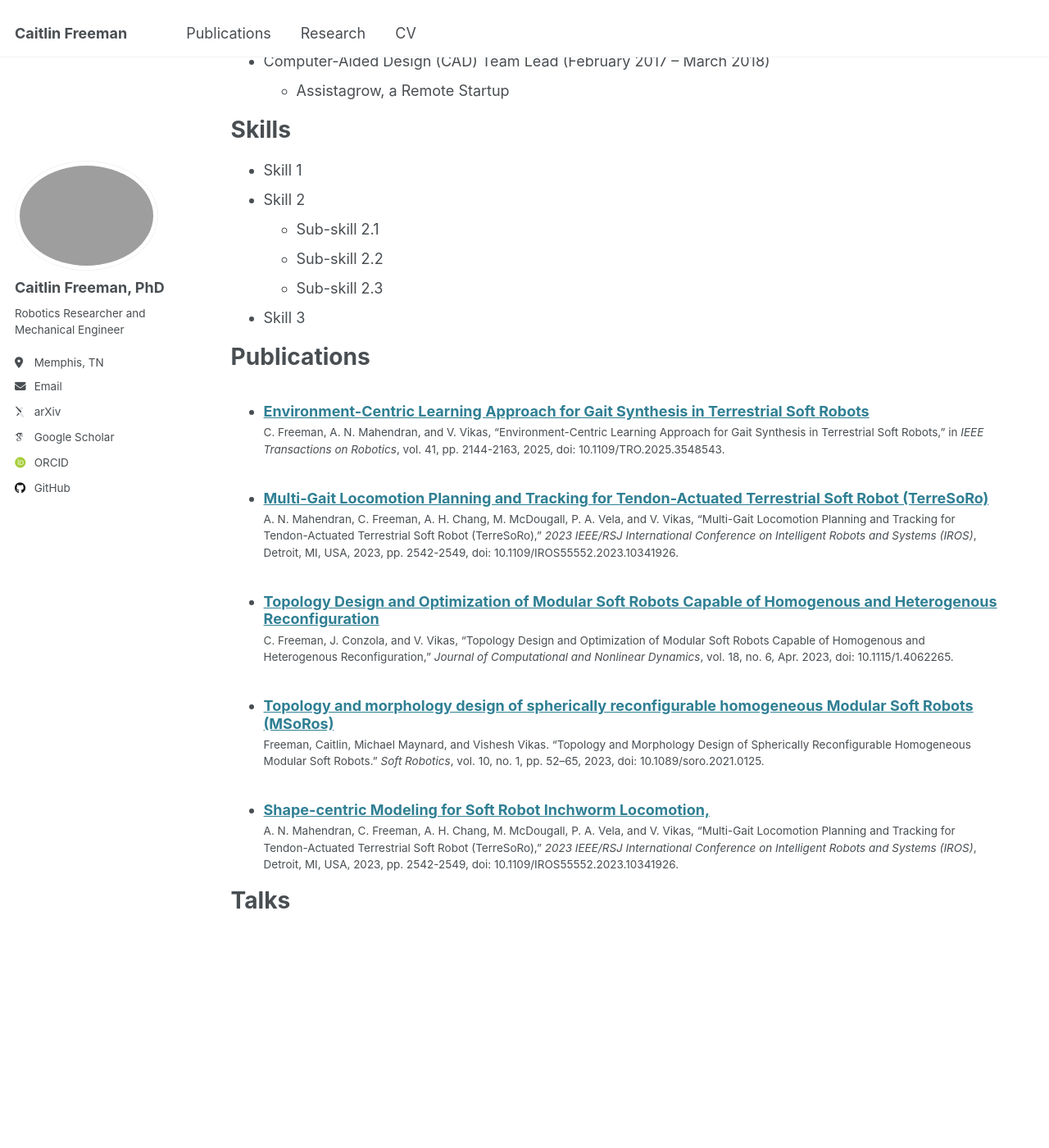
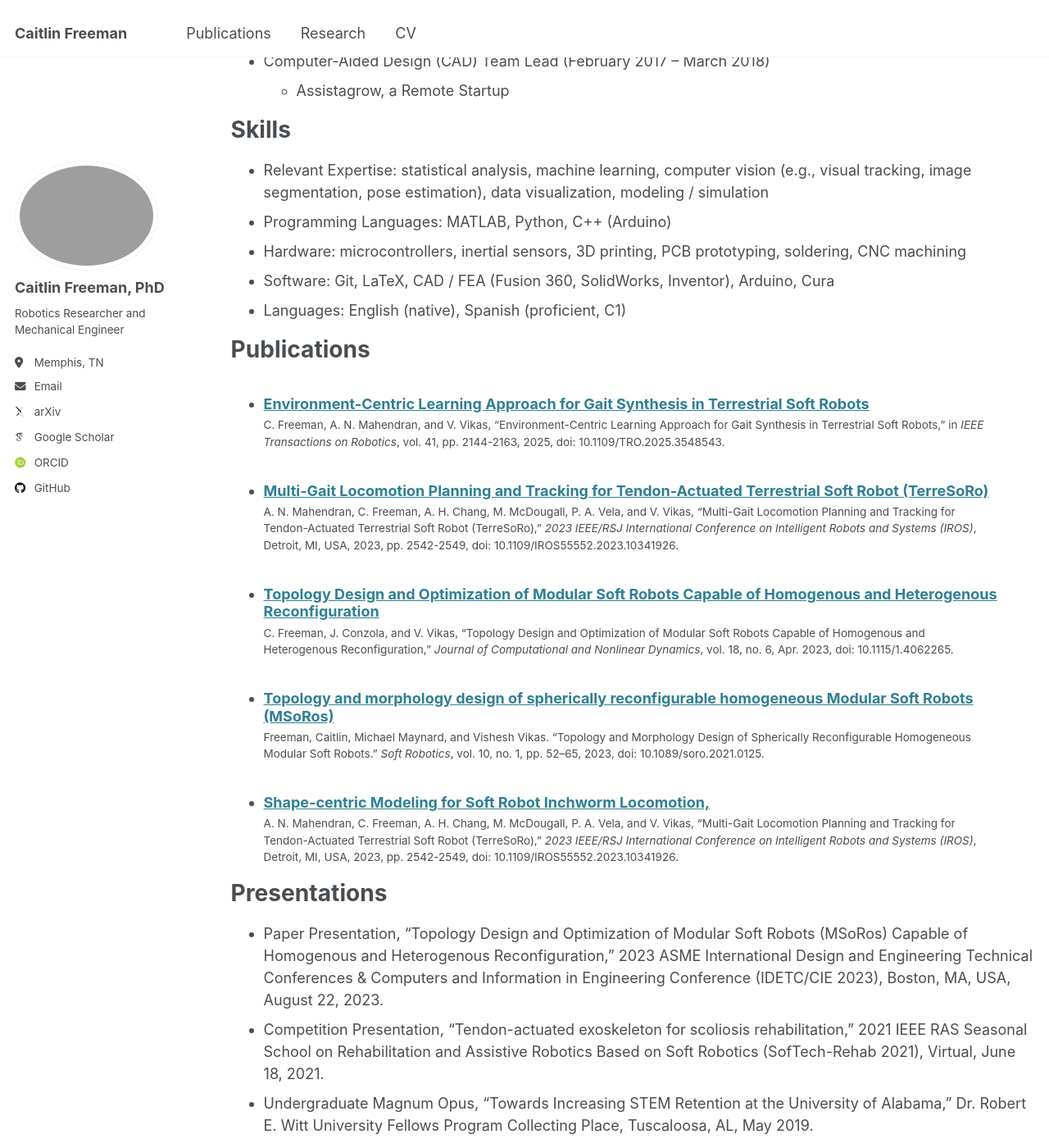
Before and after one commit to clfreeman7/clfreeman7.github.io, a Jekyll site: the page built from _pages/cv.md, in a window 1280 px wide and 1400 px high, scrolled down 562 px. Shown: the whole window at 82% size. Built offline with Jekyll 4.4.1, drawn with Linux system fonts in a browser that asks for light colours; some web fonts are replaced.

Commit message:
Updated CV and research

```diff
--- a/_pages/cv.md
+++ b/_pages/cv.md
@@ -33,12 +33,12 @@ Experience
 
 Skills
 ======
-* Skill 1
-* Skill 2
-  * Sub-skill 2.1
-  * Sub-skill 2.2
-  * Sub-skill 2.3
-* Skill 3
+* Relevant Expertise: statistical analysis, machine learning, computer vision (e.g., visual tracking,
+image segmentation, pose estimation), data visualization, modeling / simulation
+* Programming Languages: MATLAB, Python, C++ (Arduino)
+* Hardware: microcontrollers, inertial sensors, 3D printing, PCB prototyping, soldering, CNC machining
+* Software: Git, LaTeX, CAD / FEA (Fusion 360, SolidWorks, Inventor), Arduino, Cura
+* Languages: English (native), Spanish (proficient, C1)
 
 Publications
 ======
@@ -46,5 +46,8 @@ Publications
     {% include archive-single-cv.html %}
   {% endfor %}</ul>
 
-Talks
+Presentations
 ======
+* Paper Presentation, “Topology Design and Optimization of Modular Soft Robots (MSoRos) Capable of Homogenous and Heterogenous Reconfiguration,” 2023 ASME International Design and Engineering Technical Conferences & Computers and Information in Engineering Conference (IDETC/CIE 2023), Boston, MA, USA, August 22, 2023.
+* Competition Presentation, “Tendon-actuated exoskeleton for scoliosis rehabilitation,” 2021 IEEE RAS Seasonal School on Rehabilitation and Assistive Robotics Based on Soft Robotics (SofTech-Rehab 2021), Virtual, June 18, 2021.
+* Undergraduate Magnum Opus, “Towards Increasing STEM Retention at the University of Alabama,” Dr. Robert E. Witt University Fellows Program Collecting Place, Tuscaloosa, AL, May 2019.
```
Also changed, not shown: _portfolio/portfolio-1.md (+1 -1 lines), _portfolio/portfolio-2.md (+2 -1 lines), 1 other file.
